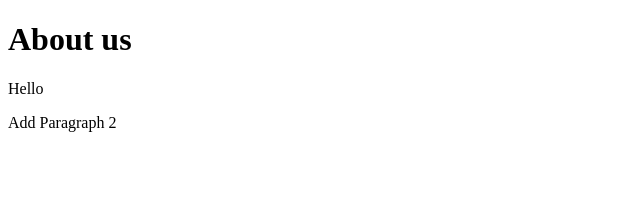
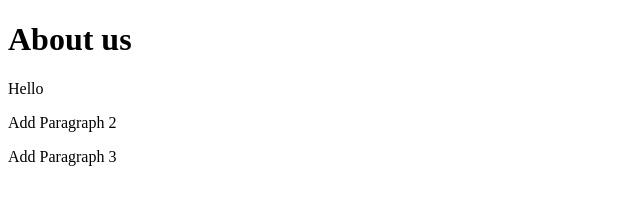
Before and after one commit to prem27408/learning-Git, a plain HTML site: page about.html in a window 1280 px wide. Shown: the whole page, without its empty margins (0-640 px from the left). Drawn offline with Linux system fonts and the light colour scheme.

Commit message:
added para 3

```diff
--- a/about.html
+++ b/about.html
@@ -9,5 +9,6 @@
     <h1>About us</h1>
     <p>Hello</p>
     <p>Add Paragraph 2</p>
+    <p>Add Paragraph 3</p>
 </body>
 </html>
```
